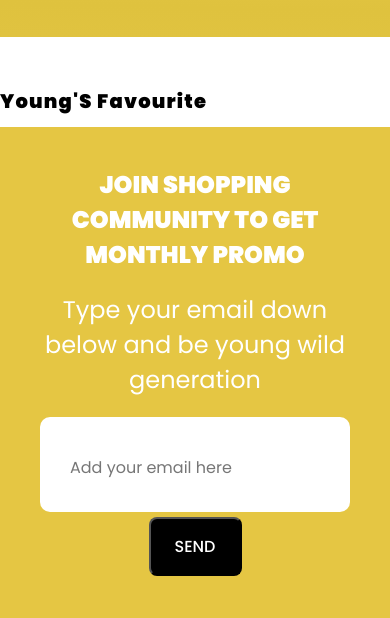
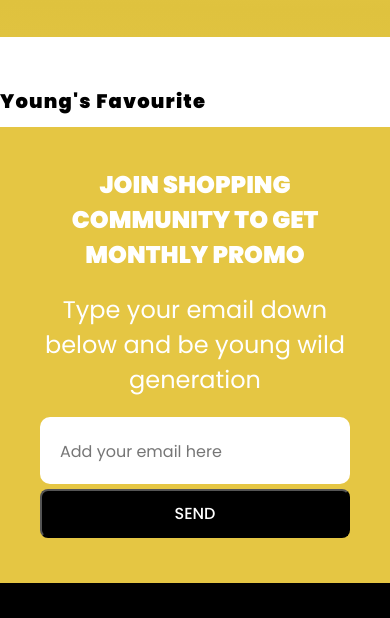
Before and after one commit to andalib-brillmark/Shopping-Website-Template, a website: page index.html in a window 390 px wide. Shown: the part 3379-3997 px from the top of the page. Drawn offline with Linux system fonts and the light colour scheme.

Commit message:
Fixed input button size

```diff
--- a/index.html
+++ b/index.html
@@ -178,7 +178,7 @@
         <section class="young-fav">
             <div class="new-arrival__heading"></div>
                 <img class="new-arrival__heading--shade" src="images/yellow_shade.png" alt="Yellow Shade">
-                <h2 class="new-arrival__heading--text">Young'S Favourite</h2>
+                <h2 class="new-arrival__heading--text">Young's Favourite</h2>
             </div>
         </section>
 
--- a/style.css
+++ b/style.css
@@ -867,7 +867,7 @@ header
     font-size: 24px;
     width: 45%;
     height: auto;
-    padding: 30px;
+    padding: 20px;
     border-radius: 10px;
     border: none;
     background-color: #FFF;
@@ -890,16 +890,16 @@ header
 {
     width: 10%;
     height: auto;
-    padding: 15px;
+    padding: 10px;
     position: absolute;
     top: 50%;
     right: 50%;
-    transform: translate(210%, 10%);
+    transform: translate(210%, 15%);
     border-radius: 8px;
     color: #FFFFFF;
     background-color: #000000;
     font-family: 'Poppins', sans-serif;
-    font-size: 24px;
+    font-size: 18px;
     font-weight: 500;
     cursor: pointer;
 }
@@ -909,13 +909,15 @@ header
     .community__input--field
     {
         width: 60%;
+        padding: 20px;
+        font-size: 18px;
     }
 
     .community__input--button
     {
         font-size: 16px;
         width: 15%;
-        transform: translate(190%, 20%);
+        transform: translate(190%, 13%);
     }
 }
 
@@ -962,7 +964,7 @@ header
 
     .community__input--button
     {
-        width: 30%;
+        width: 100%;
         max-height: 60px;
         align-self: center;
         margin: 5px;
```
